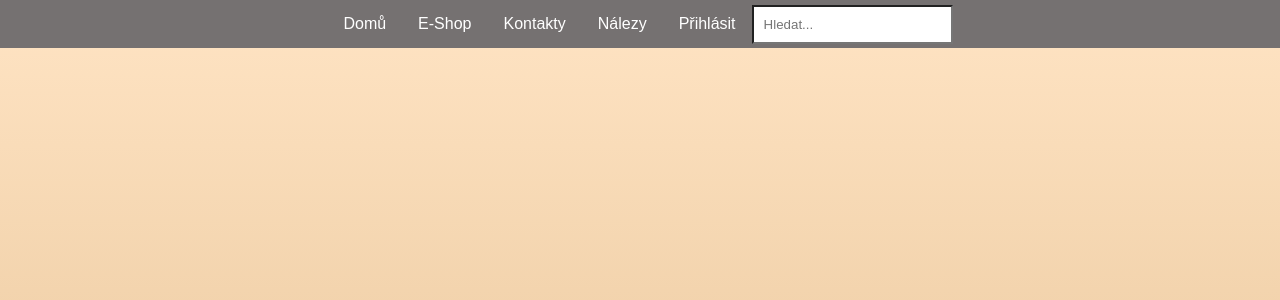
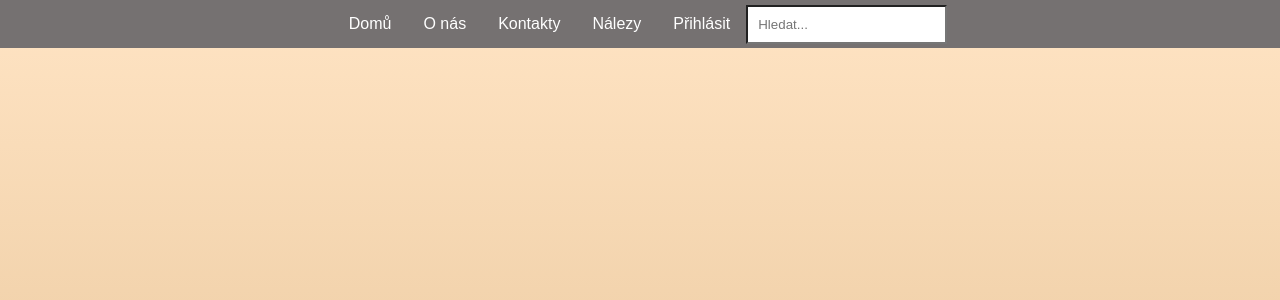
Before and after one commit to Datlik/Hledaci-pokladu, a Flask app: page / in a window 1280 px wide. Shown: the top 300 px of the page. Run offline with Flask 3, Linux system fonts and the light colour scheme.

Commit message:
Update index.html

```diff
--- a/app/templates/index.html
+++ b/app/templates/index.html
@@ -12,7 +12,7 @@
         <nav class="navbar">
             <ul>
                 <li><a href="{{url_for('main.index')}}">Domů</a></li>
-                <li><a href="{{url_for('main.e_shop')}}">E-Shop</a></li>
+                <li><a href="{{url_for('main.onas')}}">O nás</a></li>
                 <li><a href="{{url_for('main.kontakty')}}">Kontakty</a></li>
                 <li><a href="{{url_for('main.nalezy')}}">Nálezy</a></li>
                 <li><a href="{{url_for('auth.prihlaseni')}}">Přihlásit</a></li>
```
